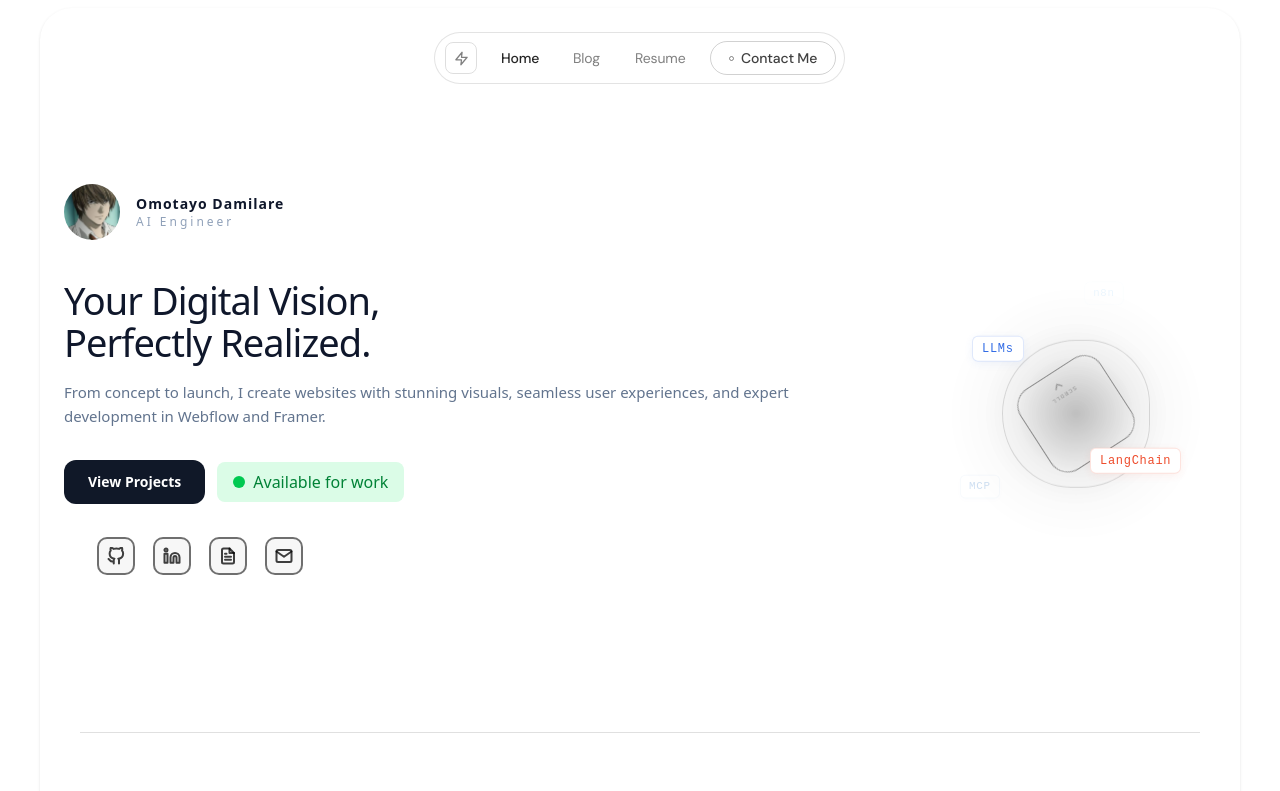
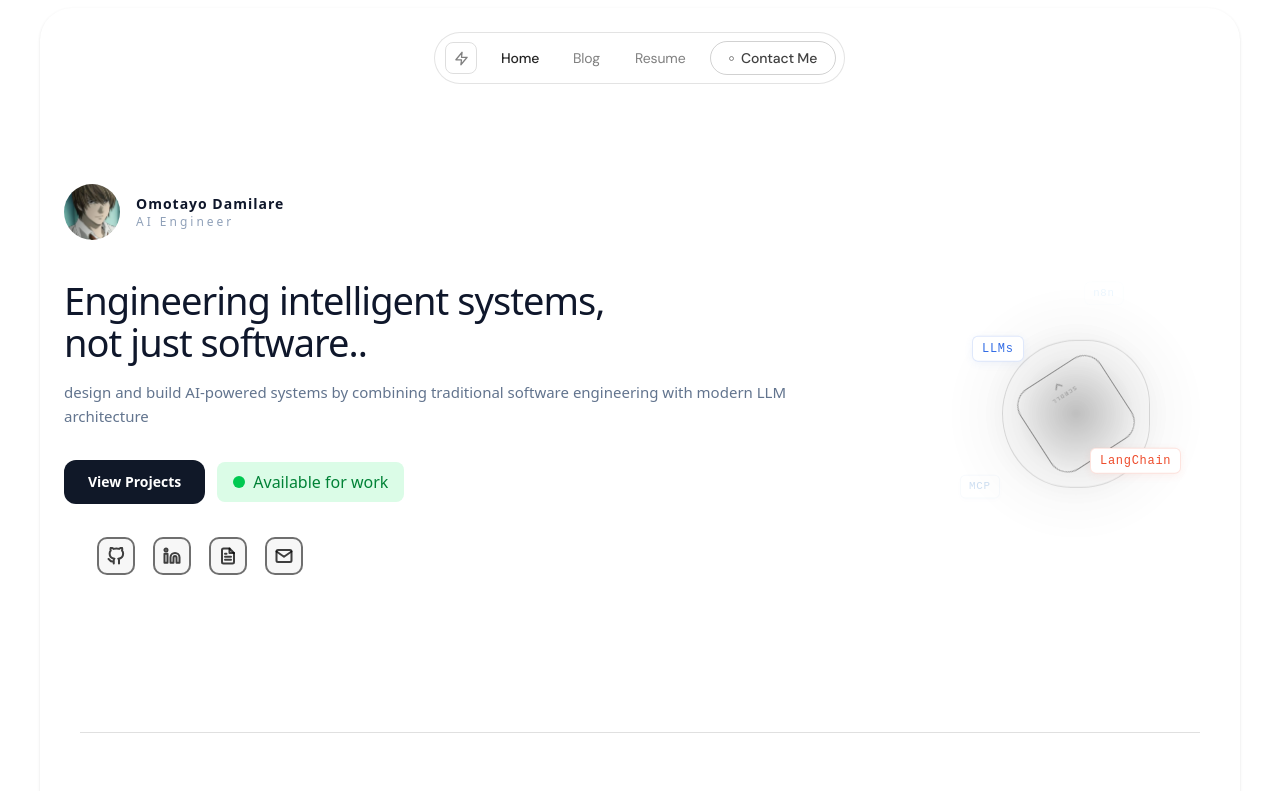
Before and after one commit to Dahmie87/portfolioIn3d, a React (Vite) app: page / in a window 1280 px wide. Shown: the top 791 px of the page. Built offline with nearby package versions, Linux system fonts and the light colour scheme.

Commit message:
changeheadline texts

```diff
--- a/src/components/home.tsx
+++ b/src/components/home.tsx
@@ -34,14 +34,13 @@ export default function ProtoType(): React.ReactElement {
             </div>
 
             <h1 className="text-[38px] font-normal leading-[1.1] tracking-tight mb-4 text-slate-900">
-              Your Digital Vision,
+
+              Engineering intelligent systems,
               <br />
-              Perfectly Realized.
+               not just software..
             </h1>
             <p className="text-slate-500 text-[15px] leading-relaxed mb-8 max-w-[95%]">
-              From concept to launch, I create websites with stunning visuals,
-              seamless user experiences, and expert development in Webflow and
-              Framer.
+              design and build AI-powered systems by combining traditional software engineering with modern LLM architecture
             </p>
             <div className="flex items-center gap-3 flex-wrap">
               <button className="bg-gray-900 text-white px-6 py-3 rounded-xl text-sm font-semibold ">
```
